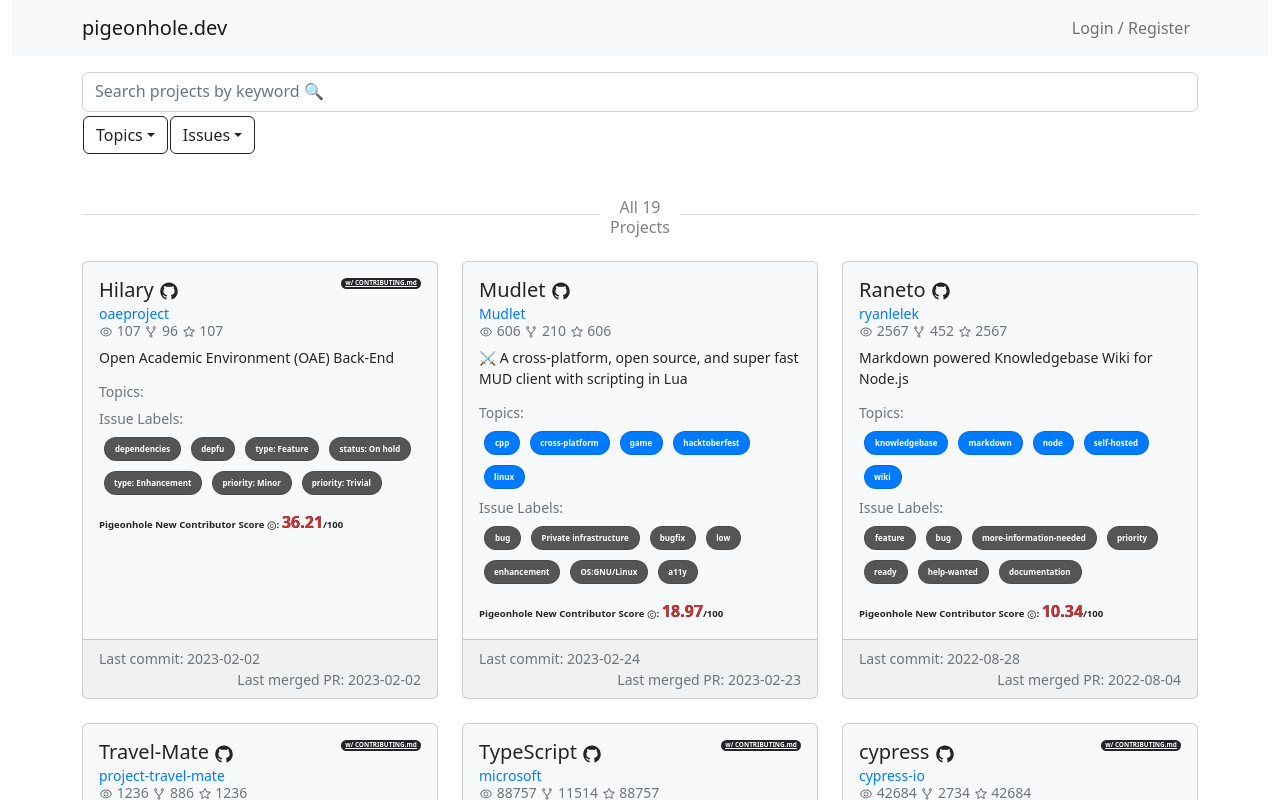
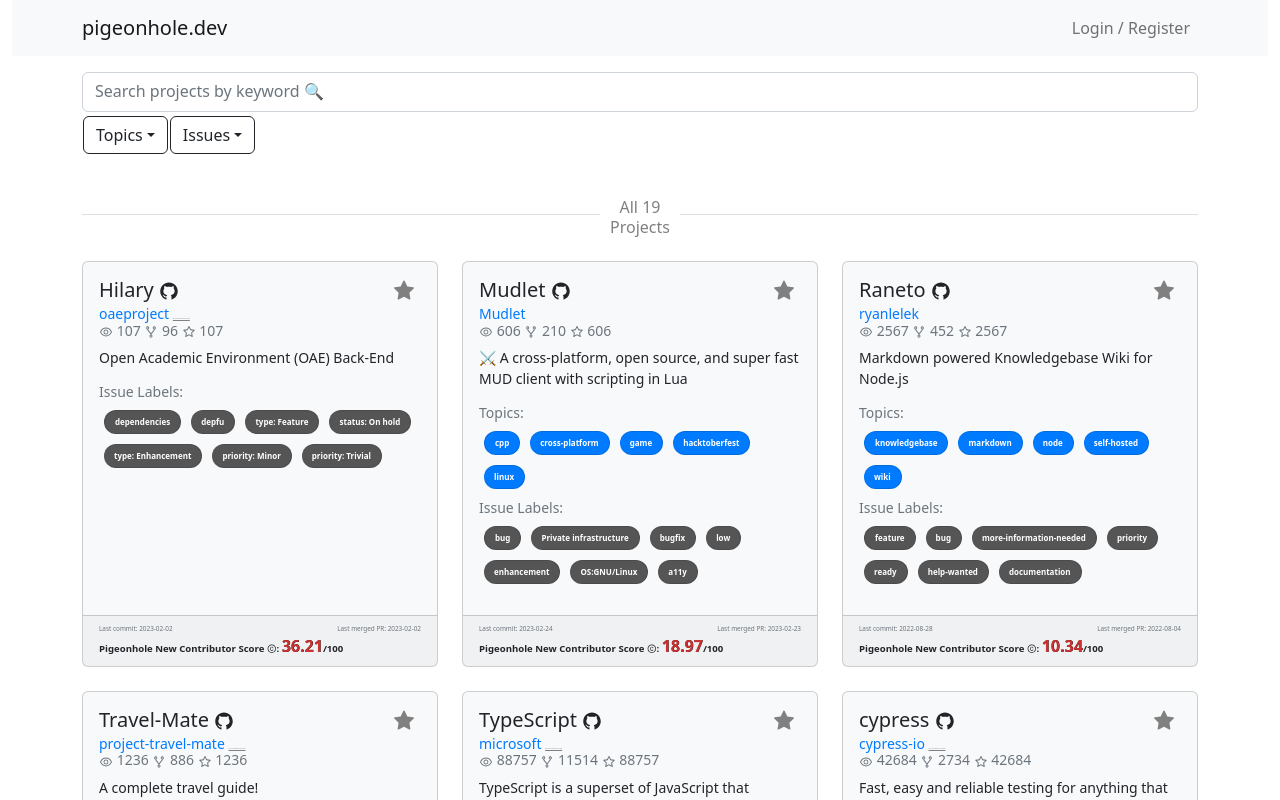
Before and after one commit to peter-w-bryant/Pigeonhole.dev, a React (Create React App) app in the folder frontend/: page / in a window 1280 px wide. Shown: the top 800 px of the page. Built offline with nearby package versions, Linux system fonts and the light colour scheme.

Commit message:
Added starred projects, updated messages

```diff
--- a/frontend/package.json
+++ b/frontend/package.json
@@ -23,6 +23,7 @@
     "react-icons": "^4.7.1",
     "react-router-dom": "^6.8.1",
     "react-scripts": "5.0.1",
+    "react-toastify": "^9.1.1",
     "web-vitals": "^2.1.0"
   },
   "scripts": {
--- a/frontend/src/App.js
+++ b/frontend/src/App.js
@@ -4,6 +4,8 @@ import Layout from './components/Layout'
 import Home from './components/Home'
 import NotFound from './components/NotFound'
 import Registration from './components/Registration';
+import { ToastContainer } from 'react-toastify';
+import 'react-toastify/dist/ReactToastify.css';
 
 function App() {
     return (
--- /dev/null
+++ b/frontend/src/components/Project.css
@@ -0,0 +1,7 @@
+.toast-no-shadow {
+    box-shadow: 0 0 0 1px rgba(0, 0, 0, 0.05);
+}
+
+.toast-error-icon {
+    color: #f44336;
+}
--- a/frontend/src/components/Project.jsx
+++ b/frontend/src/components/Project.jsx
@@ -1,25 +1,102 @@
 /* eslint-disable jsx-a11y/anchor-has-content */
 
 import { Card, ListGroup } from 'react-bootstrap';
-import { AiOutlineStar, AiOutlineFork, AiOutlineEye, AiOutlineCopyright, AiOutlineGithub } from 'react-icons/ai'
+import { AiOutlineStar, AiOutlineFork, AiOutlineEye, AiOutlineCopyright, AiOutlineGithub, AiFillStar, AiOutlineCloseCircle } from 'react-icons/ai'
+import { useState } from 'react';
+import LoginContext from "../contexts/loginContext";
+import { ToastContainer, toast } from 'react-toastify';
+import 'react-toastify/dist/ReactToastify.css';
+
+import "./Project.css";
 
 const Project = (props) => {
+    const [isStarred, setIsStarred] = useState(false);
+    const [loggedIn, setLoggedIn] = useState('');
+
+    const handleStarClick = (loggedIn) => {
+        if (loggedIn === '') {
+            toast.error('Please log in to save a project.', {
+                position: 'top-right',
+                style: { fontSize: '0.8rem' },
+                autoClose: 1000,
+                hideProgressBar: true,
+                closeOnClick: true,
+                pauseOnHover: true,
+                draggable: true,
+                icon: <AiOutlineCloseCircle className="toast-error-icon" />
+            });
+        } else {
+            if (isStarred) {
+                setIsStarred(!isStarred);
+                toast.success('Project unsaved!', {
+                    position: 'top-right',
+                    style: { fontSize: '0.8rem' },
+                    autoClose: 1000,
+                    hideProgressBar: true,
+                    closeOnClick: true,
+                    pauseOnHover: true,
+                    draggable: true,
+                    icon: <AiOutlineCloseCircle />
+                });
+            } else {
+                setIsStarred(!isStarred);
+                toast.success('Project saved!', {
+                    position: 'top-right',
+                    style: { fontSize: '0.8rem' },
+                    autoClose: 1000,
+                    hideProgressBar: true,
+                    closeOnClick: true,
+                    pauseOnHover: true,
+                    draggable: true,
+                });
+            }
+        }
+    };
+
     return (
         <>
+            <ToastContainer toastClassName="toast-no-shadow" />
+            <LoginContext.Consumer>
+                {([loggedIn, setLoggedIn]) => (
                     <Card bg='light' style={{ width: '100%' }}>
-                <Card.Body >
-                    <div style={{ paddingBottom: '20px' }} >
+                        <Card.Body>
+                            <div style={{ paddingBottom: '20px' }}>
                                 <Card.Title>
-                            <a href={props.gh_rep_url} style={{ color: '#212529', textDecoration: "none"}}>{props.gh_repo_name}&nbsp;<AiOutlineGithub /></a>
-                            {props.gh_contributing_url !== "" && (
-                                <a href={props.gh_contributing_url} className="badge bg-dark float-end" style={{ fontSize: '0.4rem' }}>w/ CONTRIBUTING.md</a>
+                                    <a href={props.gh_rep_url} style={{ color: '#212529', textDecoration: 'none' }}>
+                                        {props.gh_repo_name}&nbsp;<AiOutlineGithub />
+                                    </a>
+
+                                    <div className='float-end'>
+                                        <div style={{ cursor: 'pointer', marginRight: '5px' }}>
+                                            <AiFillStar
+                                                onClick={() => handleStarClick(loggedIn)}
+                                                style={{
+                                                    color: isStarred ? 'gold' : 'grey',
+                                                    fontSize: '1.5rem'
+                                                }}
+                                            />
+                                        </div>
+                                    </div>
+                                </Card.Title>
+                                <Card.Subtitle className='mb-1 small' style={{ color: '#007BFF' }}>
+                                    {props.gh_username}
+                                    &nbsp;{props.gh_contributing_url !== '' && (
+                                        <a href={props.gh_contributing_url}
+                                            style={{ fontSize: '0.1rem', position: 'relative', color: 'grey' }}>
+                                            w/ CONTRIBUTING.md
+                                        </a>
                                     )}
-                        </Card.Title>
-                        <Card.Subtitle className='mb-1 small' style={{ color: '#007BFF' }}>{props.gh_username}</Card.Subtitle>
-                        <Card.Subtitle className='mb-2 text-muted small'><AiOutlineEye /> {props.num_watchers}&nbsp;<AiOutlineFork /> {props.num_forks}&nbsp;<AiOutlineStar /> {props.num_stars}</Card.Subtitle>
-                        <Card.Text className="small">{props.gh_description}</Card.Text>
+                                </Card.Subtitle>
+                                <Card.Subtitle className='mb-2 text-muted small'>
+                                    <AiOutlineEye /> {props.num_watchers}&nbsp;
+                                    <AiOutlineFork /> {props.num_forks}&nbsp;
+                                    <AiOutlineStar /> {props.num_stars}
+                                </Card.Subtitle>
+
+                                <Card.Text className='small'>{props.gh_description}</Card.Text>
                             </div>
 
+                            {[1, 2, 3, 4, 5].some(index => props[`gh_topics_${index}`] !== "") && (
                                 <div style={{ paddingBottom: '10px' }}>
                                     <Card.Subtitle className='mb-1 text-muted small'>Topics:</Card.Subtitle>
                                     <ListGroup horizontal
@@ -52,6 +129,10 @@ const Project = (props) => {
                                         ))}
                                     </ListGroup>
                                 </div>
+                            )}
+
+                            {[1, 2, 3, 4, 5, 6, 7].some(index => props[`issue_label_${index}`] !== "") && (
+                                <div style={{ paddingBottom: '10px' }}>
                                     <Card.Subtitle className='mb-1 text-muted small' style={{ background: 'transparent', border: 'none' }}>Issue Labels:</Card.Subtitle>
                                     <ListGroup horizontal
                                         style={{
@@ -82,21 +163,32 @@ const Project = (props) => {
                                             )
                                         ))}
                                     </ListGroup>
-                    <div style={{ paddingTop: '10px' }}>
+                                </div>
+                            )}
 
-                        <Card.Text className="small" style={{ fontSize: '0.6rem', fontWeight: 'bold' }}>Pigeonhole New Contributor Score&nbsp;
-                            <AiOutlineCopyright />:&nbsp;
+                        </Card.Body>
+                        <Card.Footer>
+                            <div style={{ display: 'flex', justifyContent: 'space-between' }}>
+                                <small className='text-muted' style={{ fontSize: '0.4rem', padding: '0' }}>Last commit: {props.date_last_commit}</small>
+                                <small className='text-muted' style={{ fontSize: '0.4rem', padding: '0' }}>Last merged PR: {props.date_last_merged_PR}</small>
+                            </div>
+
+                            <div>
+                                <Card.Text className="small" style={{ fontSize: '0.6rem', fontWeight: 'bold' }}>
+                                    Pigeonhole New Contributor Score&nbsp;
+                                    <AiOutlineCopyright />
+                                    :&nbsp;
                                     <span style={{ color: props.new_contrib_score > 75 ? '#99C140' : props.new_contrib_score > 45 ? '#E8B100' : '#CC3232', fontSize: '1rem', textShadow: '0.2px 0.2px 0.2px #000000' }}>
                                         {props.new_contrib_score}
-                            </span>/100
+                                    </span>
+                                    /100
                                 </Card.Text>
                             </div>
-                </Card.Body>
-                <Card.Footer>
-                    <small className='text-muted float-start' style={{ fontSize: '0.8 rem', padding: '0' }}>Last commit: {props.date_last_commit}</small>
-                    <small className='text-muted float-end' style={{ fontSize: '0.8 rem', padding: '0' }}>Last merged PR: {props.date_last_merged_PR}</small>
                         </Card.Footer>
-            </Card >
+                    </Card>
+                )}
+            </LoginContext.Consumer>
+
         </>
     );
 }
```
Also changed, not shown: frontend/src/components/Layout.jsx (line endings or trailing spaces), 1 other file (tests, documents, lock files or other folders). Lines whose indentation alone changed are shown as unchanged.
